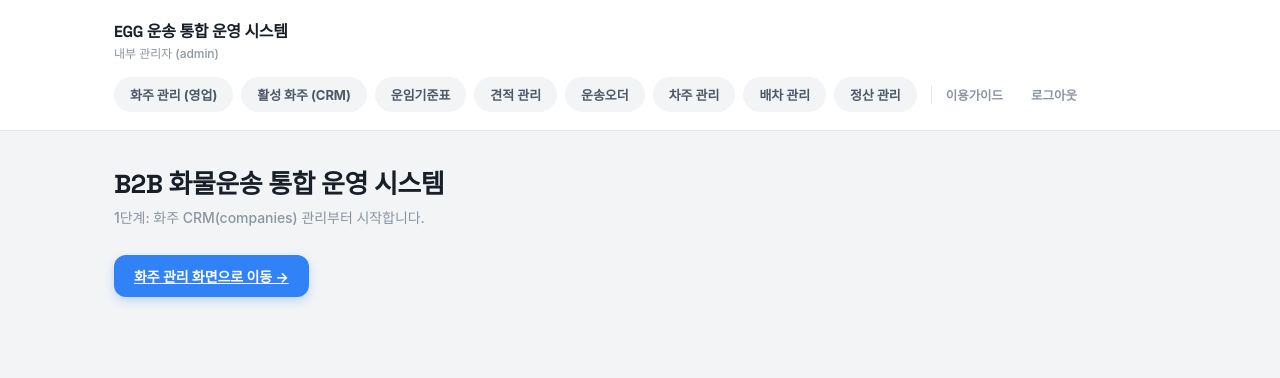
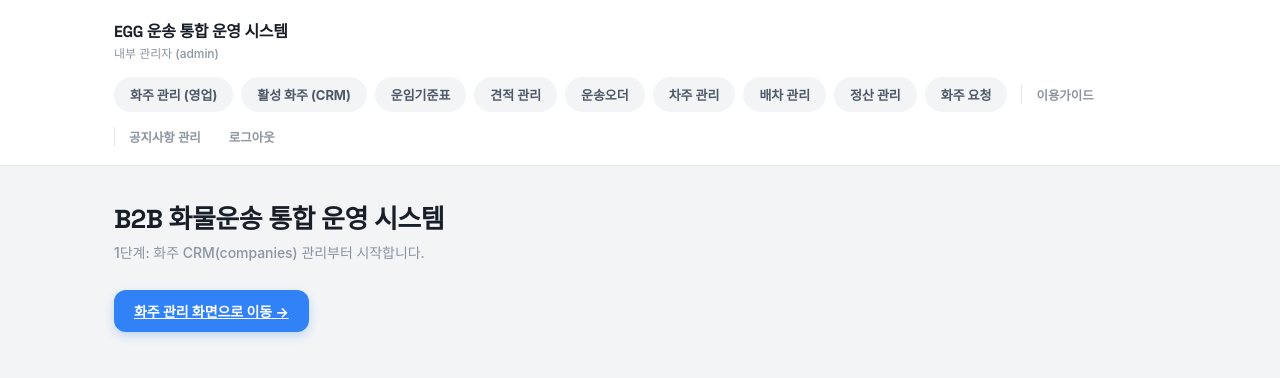
Before and after one commit to ttang0825/b2b-cargo-system, a Next.js app: page / in a window 1280 px wide. Shown: the top 378 px of the page. Built offline with nearby package versions, Linux system fonts and the light colour scheme; no server answers; the database is empty; a web font is replaced by a local one.

Commit message:
Update TopNav.tsx

```diff
--- a/components/TopNav.tsx
+++ b/components/TopNav.tsx
@@ -1,7 +1,9 @@
 "use client";
 
 import Link from "next/link";
+import { useEffect, useState } from "react";
 import { usePathname, useRouter } from "next/navigation";
+import { supabase } from "@/lib/supabaseClient";
 
 const MENU = [
   { href: "/admin/companies", label: "화주 관리 (영업)" },
@@ -17,6 +19,20 @@ const MENU = [
 export default function TopNav() {
   const pathname = usePathname();
   const router = useRouter();
+  const [pendingRequests, setPendingRequests] = useState(0);
+
+  useEffect(() => {
+    if (pathname === "/admin/login" || pathname?.startsWith("/customer")) return;
+
+    async function loadPendingCount() {
+      const { count } = await supabase
+        .from("portal_order_requests")
+        .select("id", { count: "exact", head: true })
+        .eq("status", "대기중");
+      setPendingRequests(count || 0);
+    }
+    loadPendingCount();
+  }, [pathname]);
 
   // 로그인 화면과 화주포털 영역에서는 admin 헤더 자체를 숨김
   if (pathname === "/admin/login" || pathname?.startsWith("/customer")) return null;
@@ -48,11 +64,47 @@ export default function TopNav() {
                 </Link>
               );
             })}
+            <Link
+              href="/admin/portal-requests"
+              className={
+                pathname?.startsWith("/admin/portal-requests") ? "nav-chip nav-chip-active" : "nav-chip"
+              }
+              style={{ position: "relative" }}
+            >
+              화주 요청
+              {pendingRequests > 0 && (
+                <span
+                  style={{
+                    marginLeft: 6,
+                    display: "inline-flex",
+                    alignItems: "center",
+                    justifyContent: "center",
+                    minWidth: 16,
+                    height: 16,
+                    padding: "0 4px",
+                    borderRadius: 999,
+                    background: "var(--danger)",
+                    color: "#fff",
+                    fontSize: 10,
+                    fontWeight: 800,
+                  }}
+                >
+                  {pendingRequests}
+                </span>
+              )}
+            </Link>
           </nav>
           <Link href="/admin/guide" className="guide-link">
             이용가이드
           </Link>
-          <button onClick={handleLogout} className="guide-link" style={{ border: "none", background: "none", cursor: "pointer" }}>
+          <Link href="/admin/announcements" className="guide-link">
+            공지사항 관리
+          </Link>
+          <button
+            onClick={handleLogout}
+            className="guide-link"
+            style={{ border: "none", background: "none", cursor: "pointer" }}
+          >
             로그아웃
           </button>
         </div>
```
